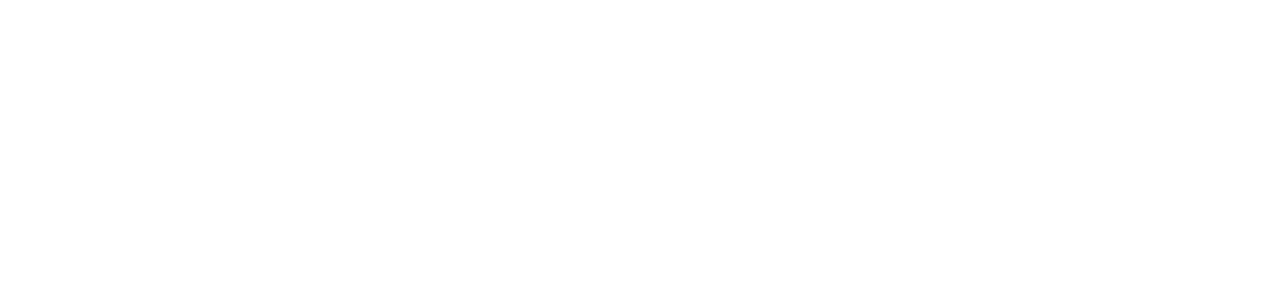
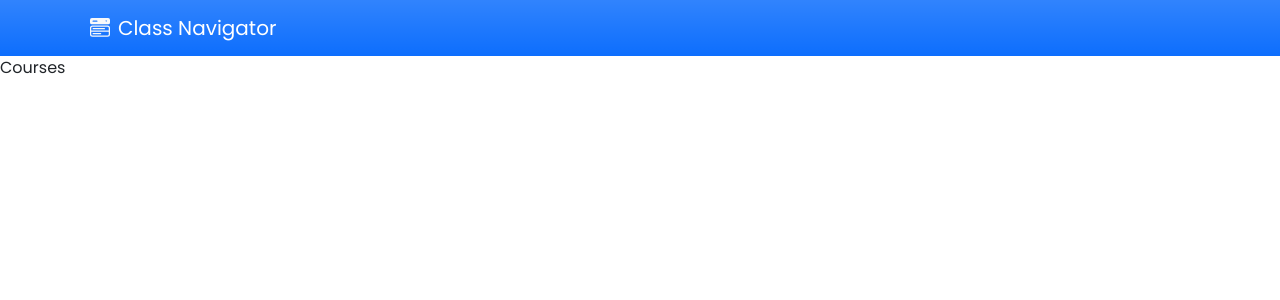
Before and after one commit to srijonashraf/ClassNavigator-Client, a React (Vite) app: page /courses in a window 1280 px wide. Before the commit this address had no page. Shown: the top 300 px of the page. Built offline with nearby package versions, Linux system fonts and the light colour scheme; sample sign-in values are in the browser's storage.

Commit message:
profile details fetch issue fixed, courses page added

```diff
--- a/src/App.jsx
+++ b/src/App.jsx
@@ -7,6 +7,7 @@
 import RegistrationPage from './pages/registrationPage';
 import DashboardPage from './pages/dashboardPage';
 import PrivateRoute from './components/shared/PrivateRoute.jsx';
+import CoursePage from './pages/coursePage';
 
 
 const App = () => {
@@ -20,6 +21,8 @@
                     <Route path="/login" element={<LoginPage />} />
                     <Route path="/register" element={<RegistrationPage />} />
                     <Route path="/dashboard" element={<PrivateRoute><DashboardPage /></PrivateRoute>} />
+                    <Route path="/courses" element={<PrivateRoute><CoursePage /></PrivateRoute>} />
+                    <Route path="/*" element={<Fragment><div className='d-flex flex-column vh-100 align-items-center justify-content-center' ><p className='text-center fs-2'>Page Not Found</p><button className="btn btn-primary" onClick={() => window.location.href = "/dashboard"}>Return to Home</button></div></Fragment>} />
                 </Routes>
             </Router>
         </Fragment>
--- a/src/components/classes/classes.jsx
+++ b/src/components/classes/classes.jsx
@@ -9,6 +9,7 @@
 import { MdEditCalendar } from "react-icons/md";
 import LoadingBarComponent from './../loading/loadingBar';
 import { ImExit } from "react-icons/im";
+import { FiEdit } from "react-icons/fi";
 
 
 const Classes = ({ useEffectTrigger, classes, adminAccessClasses }) => {
@@ -39,7 +40,7 @@
         };
 
         admin();
-    }, [change, adminAccessClasses]);
+    }, [classes, change, adminAccessClasses]);
 
 
     const adminAccess = (classId) => {
@@ -176,7 +177,7 @@
                                         className='fs-4 text-danger cursorPointer' /> : <></>}
                                 {/* <MdDeleteOutline onClick={() => handleDeleteClass(classItem.classId)} className='fs-4 text-danger cursorPointer' /> */}
                                 {adminAccess(classItem.classId) ?
-                                    <div><MdEditCalendar className='fs-5 text-primary cursorPointer' /></div> : <></>}
+                                    <div><FiEdit className='fs-5 text-primary cursorPointer' /></div> : <></>}
                             </div>
                         </div>
                     </div>
--- /dev/null
+++ b/src/components/courses/courses.jsx
@@ -0,0 +1,12 @@
+import React from 'react';
+import DashboardPage from './../../pages/dashboardPage';
+
+const Courses = () => {
+    return (
+        <div>
+            <p>Courses</p>
+        </div>
+    );
+};
+
+export default Courses;
--- a/src/components/shared/AppNavbar.jsx
+++ b/src/components/shared/AppNavbar.jsx
@@ -113,7 +113,7 @@
           <ul className="list-group list-group-flush list-unstyled">
             <li>
               <NavLink
-                to="/"
+                to="/dashboard"
                 className="list-group-item border-0 rounded-1"
                 onClick={closeOffcanvas}
               >
--- /dev/null
+++ b/src/pages/coursePage.jsx
@@ -0,0 +1,15 @@
+import React from 'react';
+import Courses from './../components/courses/courses';
+import AppNavbar from './../components/shared/AppNavbar';
+
+
+const CoursePage = () => {
+    return (
+        <div>
+            <AppNavbar />
+            <Courses />
+        </div>
+    );
+};
+
+export default CoursePage;
--- a/src/pages/dashboardPage.jsx
+++ b/src/pages/dashboardPage.jsx
@@ -2,6 +2,7 @@
 import Classes from '../components/classes/classes';
 import { FetchAllTogether, ProfileDetails } from '../apirequest/apiRequest';
 import AppNavbar from '../components/shared/AppNavbar';
+import Courses from './../components/courses/courses';
 
 
 const DashboardPage = () => {
@@ -42,7 +43,7 @@
         };
 
         fetchProfileDetails();
-    }, []);
+    }, [change]);
 
 
     return (
```
